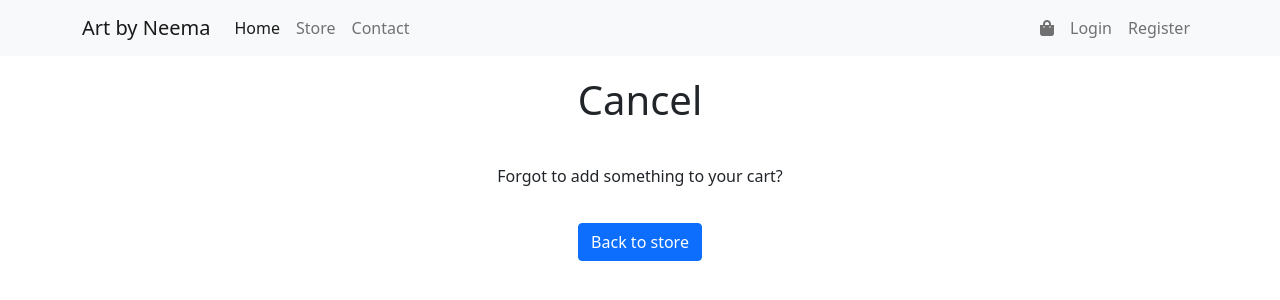
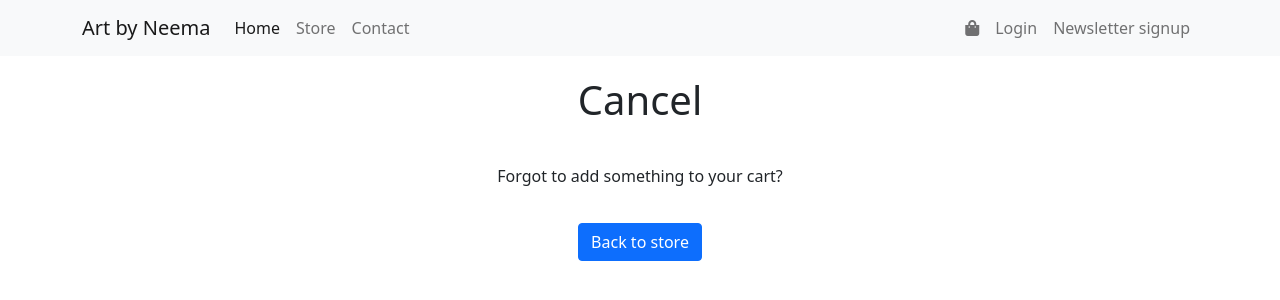
Before and after one commit to chrper80/Code-institute_milestone-project_nr4, a Django app: page /payments/cancel in a window 1280 px wide. Shown: the top 300 px of the page. Run offline with Django 3.2, Linux system fonts and the light colour scheme.

Commit message:
Made a small change in the navbar.html

```diff
--- a/templates/navbar.html
+++ b/templates/navbar.html
@@ -39,7 +39,7 @@
 
 
                 <li class="nav-item">
-                    <a class="nav-link" href="{% url 'new_user' %}">Register</a>
+                    <a class="nav-link" href="{% url 'new_user' %}">Newsletter signup</a>
                 </li>
                 {% endif %}
             </ul>
```
